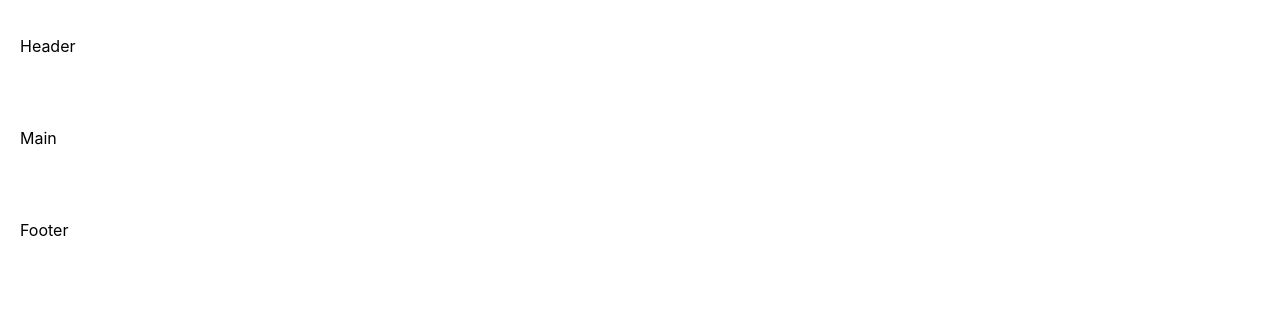
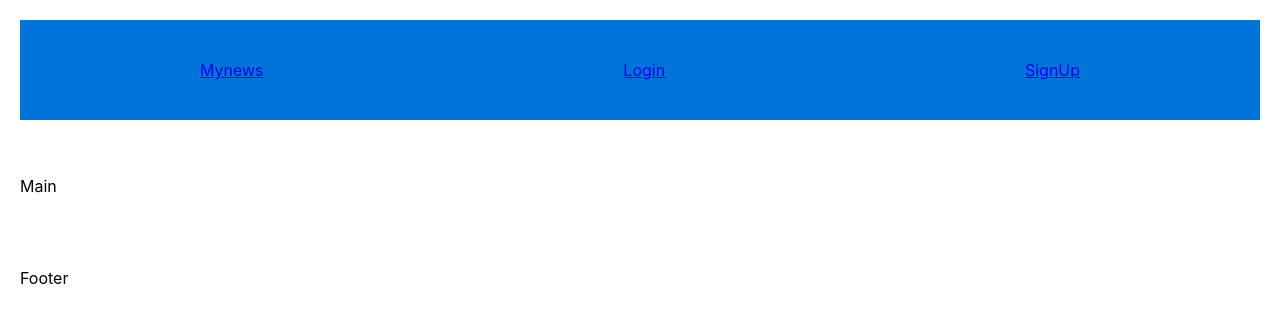
Before and after one commit to DimosMitel/mynews, a React (Create React App) app: page / in a window 1280 px wide. Shown: the top 322 px of the page. Built offline with nearby package versions, Linux system fonts and the light colour scheme.

Commit message:
Add Header Component with navigation to root, Sign Up and Login page

```diff
--- a/src/components/Header/Header.css
+++ b/src/components/Header/Header.css
@@ -0,0 +1,14 @@
+.container-header {
+  display: flex;
+  flex-direction: row;
+  flex-wrap: nowrap;
+  justify-content: space-around;
+  align-items: center;
+  align-content: center;
+  background-color: #0074D9;
+  height: 100px;
+}
+
+.item1 {
+  color: white;
+}
--- a/src/components/Header/Header.js
+++ b/src/components/Header/Header.js
@@ -1,12 +1,36 @@
 import React from "react"
 import './Header.css';
-
+import {
+    Link,
+  } from "react-router-dom";
 
 const Header = () => {
     return (
 
+
       <div className="container-header">
-         <p>Header</p>
+          <div className="item1"><Link to="/">Mynews</Link></div>
+
+          <div className="item2">
+            <div>
+              <nav>
+                 <Link to="/Login">Login</Link>
+              </nav>
+
+            </div>
+
+          </div>
+
+          <div className="item3">
+            <div>
+
+              <nav>
+                 <Link to="/signup">SignUp</Link>
+              </nav>
+            </div>
+
+          </div>
+
       </div>
 
     )
```
